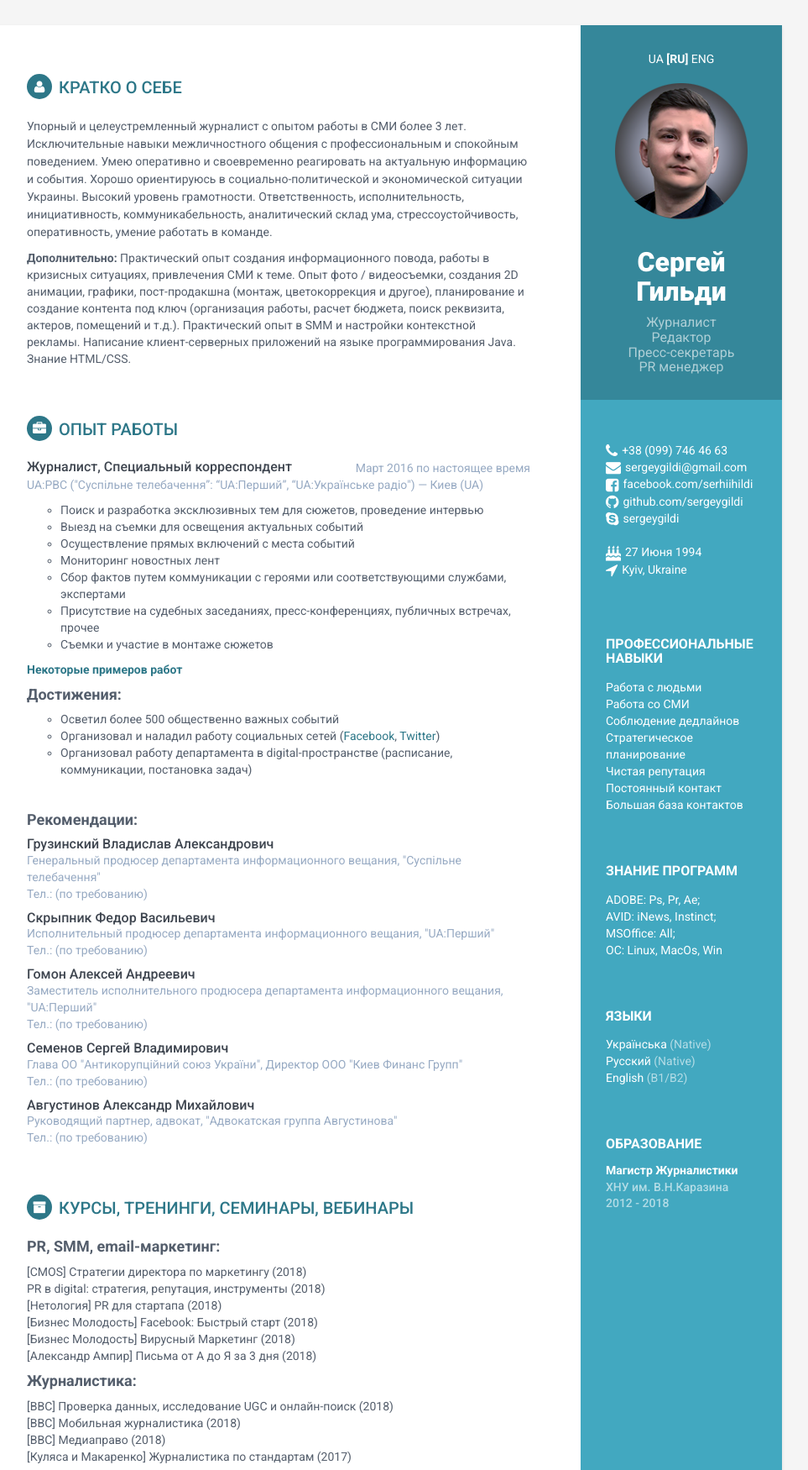
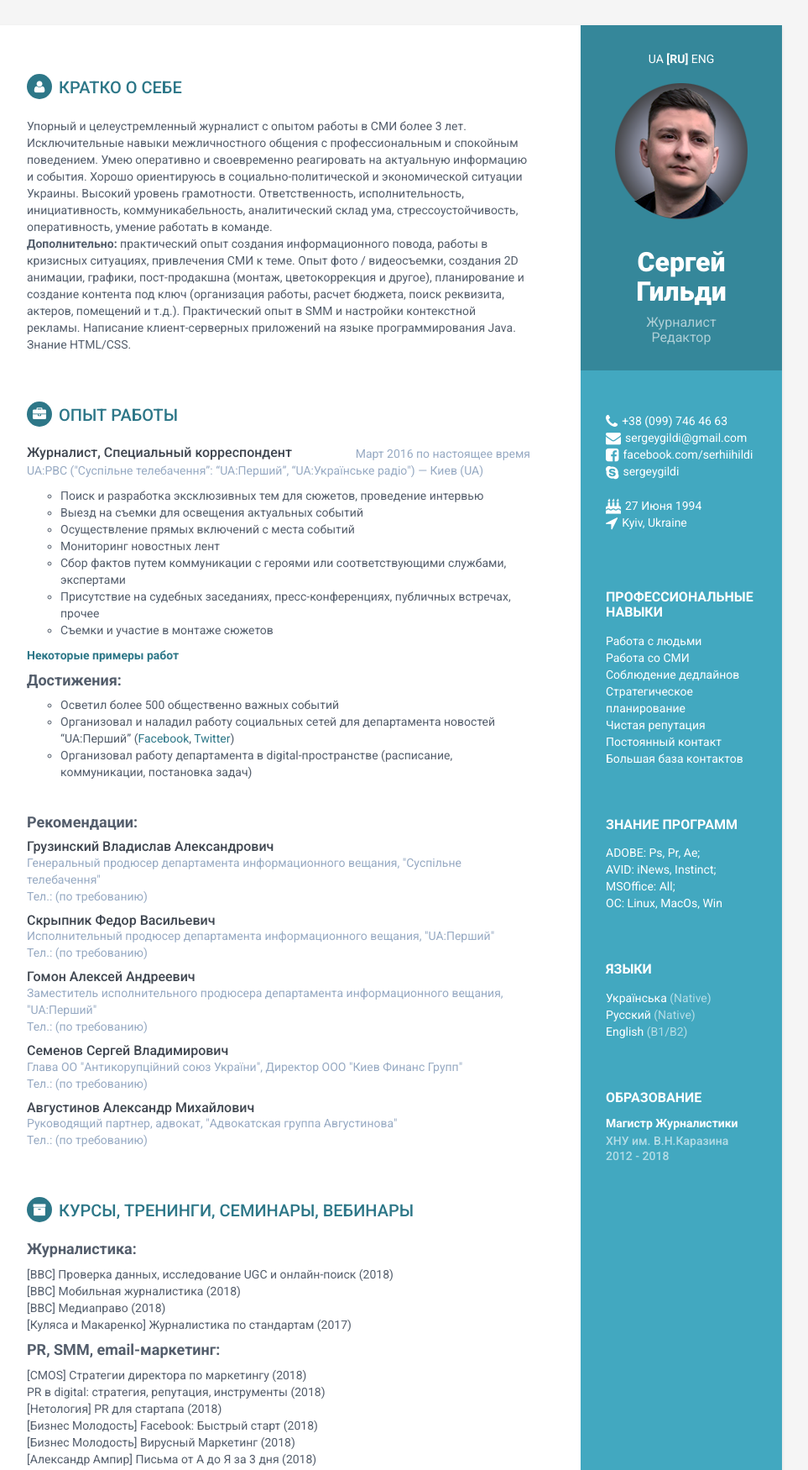
Before and after one commit to sergeygildi/cv-page, a plain HTML site: page index.html in a window 1280 px wide. Shown: the top 1750 px of the page at 84% size, without its empty margins (188-1151 px from the left). Drawn offline with Linux system fonts and the light colour scheme.

Commit message:
Update index.html

```diff
--- a/index.html
+++ b/index.html
@@ -3,12 +3,12 @@
 <!--[if IE 9]> <html lang="en" class="ie9"> <![endif]-->
 <!--[if !IE]><!--> <html lang="en"> <!--<![endif]-->
 <head>
-    <title>Сергей Гильди - Journalist / PR-manager - Resume / CV</title>
+    <title>Сергей Гильди - Журналист / Пиар-менеджер - Резюме / CV</title>
     <!-- Meta -->
     <meta charset="utf-8">
     <meta http-equiv="X-UA-Compatible" content="IE=edge">
     <meta name="viewport" content="width=device-width, initial-scale=1.0">
-    <meta name="description" content="Serhii Hildi Resume/CV">
+    <meta name="description" content="Сергей Гильди/CV">
     <meta name="author" content="Serhii Hildi">
     <link rel="shortcut icon" href="favicon.ico">
     <link href='https://fonts.googleapis.com/css?family=Roboto:400,500,400italic,300italic,300,500italic,700,700italic,900,900italic' rel='stylesheet' type='text/css'>
@@ -39,8 +39,6 @@
             <h3 class="name">Сергей Гильди</h3>
             <h3 class="tagline">Журналист
                 <br>Редактор
-                <br>Пресс-секретарь
-                <br>PR менеджер
             </h3>
         </div><!--//profile-container-->
 
@@ -49,7 +47,7 @@
                 <br><i class="fa fa-phone"></i>+38 (099) 746 46 63
                 <br><i class="fa fa-envelope"></i><a href="mailto:sergeygildi@gmail.com">sergeygildi@gmail.com</a>
                 <br><i class="fa fa-facebook-square"></i><a href="https://www.facebook.com/serhiihildi" target="_blank">facebook.com/serhiihildi</a>
-                <br><i class="fa fa-github"></i><a href="https://github.com/sergeygildi" target="_blank">github.com/sergeygildi</a>
+                <!--//<br><i class="fa fa-github"></i><a href="https://github.com/sergeygildi" target="_blank">github.com/sergeygildi</a>-->
                 <br><i class="fa fa-skype"></i>sergeygildi
                 <br>
                 <br><i class="fa fa-birthday-cake"></i>27 Июня 1994
@@ -101,20 +99,9 @@
         <section class="section summary-section">
             <h2 class="section-title"><i class="fa fa-user"></i>Кратко о себе</h2>
             <div class="summary">
-                <p> Упорный и целеустремленный журналист с опытом работы в СМИ более 3 лет.
-                    Исключительные навыки межличностного общения с профессиональным и спокойным поведением.
-                    Умею оперативно и своевременно реагировать на актуальную информацию и события.
-                    Хорошо ориентируюсь в социально-политической и экономической ситуации Украины.
-                    Высокий уровень грамотности.
-                    Ответственность, исполнительность, инициативность, коммуникабельность, аналитический склад ума, стрессоустойчивость,
-                    оперативность, умение работать в команде.
-                    <br></p>
-                <b>Дополнительно:</b>
-                Практический опыт создания информационного повода, работы в кризисных ситуациях, привлечения СМИ к теме.
-                Опыт фото / видеосъемки, создания 2D анимации, графики,  пост-продакшна (монтаж, цветокоррекция и другое),
-                планирование и создание контента под ключ (организация работы, расчет бюджета, поиск реквизита, актеров,
-                помещений и т.д.). Практический опыт в SMM и настройки контекстной рекламы. Написание клиент-серверных приложений
-                на языке программирования Java. Знание HTML/CSS.
+                Упорный и целеустремленный журналист с опытом работы в СМИ более 3 лет. Исключительные навыки межличностного общения с профессиональным и спокойным поведением. Умею оперативно и своевременно реагировать на актуальную информацию и события. Хорошо ориентируюсь в социально-политической и экономической ситуации Украины. Высокий уровень грамотности. Ответственность, исполнительность, инициативность, коммуникабельность, аналитический склад ума, стрессоустойчивость, оперативность, умение работать в команде.
+                    <br>
+                <b>Дополнительно:</b> практический опыт создания информационного повода, работы в кризисных ситуациях, привлечения СМИ к теме. Опыт фото / видеосъемки, создания 2D анимации, графики, пост-продакшна (монтаж, цветокоррекция и другое), планирование и создание контента под ключ (организация работы, расчет бюджета, поиск реквизита, актеров, помещений и т.д.). Практический опыт в SMM и настройки контекстной рекламы. Написание клиент-серверных приложений на языке программирования Java. Знание HTML/CSS.
             </div><!--//summary-->
         </section><!--//section-->
 
@@ -140,13 +127,13 @@
                         <li>Съемки и участие в монтаже сюжетов</li>
                     </ul>
 
-                    <b><a href="http://1tv.com.ua/search/news/?query=Гільді" target="_blank">Некоторые примеров работ</a></b>
+                    <b><a href="http://1tv.com.ua/search/news/?query=Гільді" target="_blank">Некоторые примеры работ</a></b>
 
                     <h4>Достижения:</h4>
 
                     <ul type="circle">
                         <li>Осветил более 500 общественно важных событий</li>
-                        <li>Организовал и наладил работу социальных сетей (<a href="https://www.facebook.com/ua.pershyi.news/" target="_blank">Facebook</a>, <a href="https://twitter.com/PershiyUa" target="_blank">Twitter</a>)</li>
+                        <li>Организовал и наладил работу социальных сетей для департамента новостей “UA:Перший” (<a href="https://www.facebook.com/ua.pershyi.news/" target="_blank">Facebook</a>, <a href="https://twitter.com/PershiyUa" target="_blank">Twitter</a>)</li>
                         <li>Организовал работу департамента в digital-пространстве (расписание, коммуникации, постановка задач)</li>
                     </ul>
 
@@ -175,6 +162,12 @@
         <section class="section projects-section">
             <h2 class="section-title"><i class="fa fa-archive"></i>Курсы, тренинги, семинары, вебинары</h2>
 
+            <h4>Журналистика:</h4>
+            [BBC] Проверка данных, исследование UGC и онлайн-поиск (2018)<br>
+            [BBC] Мобильная журналистика (2018)<br>
+            [BBC] Медиаправо (2018) <br>
+            [Куляса и Макаренко] Журналистика по стандартам (2017)<br>
+
             <h4>PR, SMM, email-маркетинг:</h4>
             [CMOS] Стратегии директора по маркетингу (2018)<br>
             PR в digital: стратегия, репутация, инструменты (2018)<br>
@@ -183,21 +176,16 @@
             [Бизнес Молодость] Вирусный Маркетинг (2018)<br>
             [Александр Ампир] Письма от А до Я за 3 дня (2018)<br>
 
-            <h4>Журналистика:</h4>
-            [BBC] Проверка данных, исследование UGC и онлайн-поиск (2018)<br>
-            [BBC] Мобильная журналистика (2018)<br>
-            [BBC] Медиаправо (2018) <br>
-            [Куляса и Макаренко] Журналистика по стандартам (2017)<br>
         </section><!--//section-->
 
         <section class="skills-section section">
             <h2 class="section-title"><i class="fa fa-rocket"></i>Требования к вакансии</h2>
 
-            Ожидаемая зарплата: <b>от 15.000 грн. на руки</b> + возможность пересмотра в большую сторону
-            раз в пол года <i>(по результатам работы, профессионального роста, прочее)</i>. Полный соц.пакет.
+            Ожидаемая зарплата: <b>от 12.000 грн. на руки</b> + возможность пересмотра раз в пол года
+            <i>(по результатам работы, профессионального роста, прочее)</i>. Полный соц.пакет.
             <br><br>
             <b>Будет плюсом:</b><br>
-            Проф.курсы, курсы английского языка, тренажерный зал.
+            Профессиональные курсы, курсы английского языка, тренажерный зал.
         </section><!--//skills-section-->
 
     </div><!--//main-body-->
```
